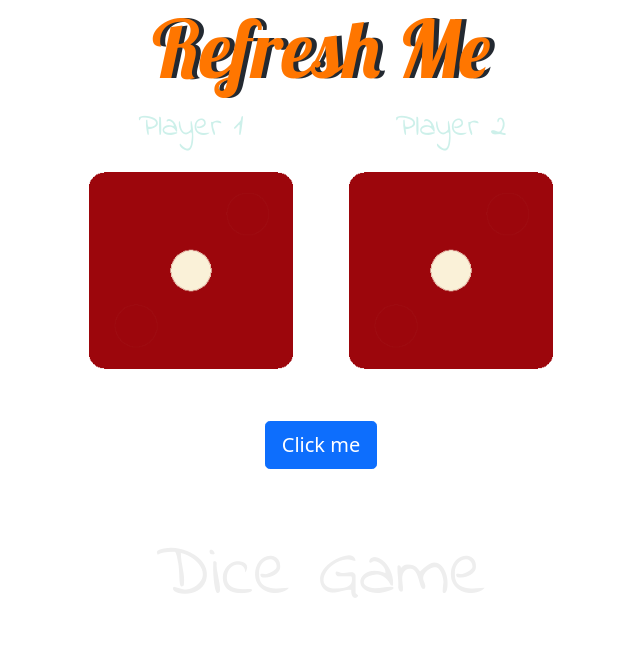
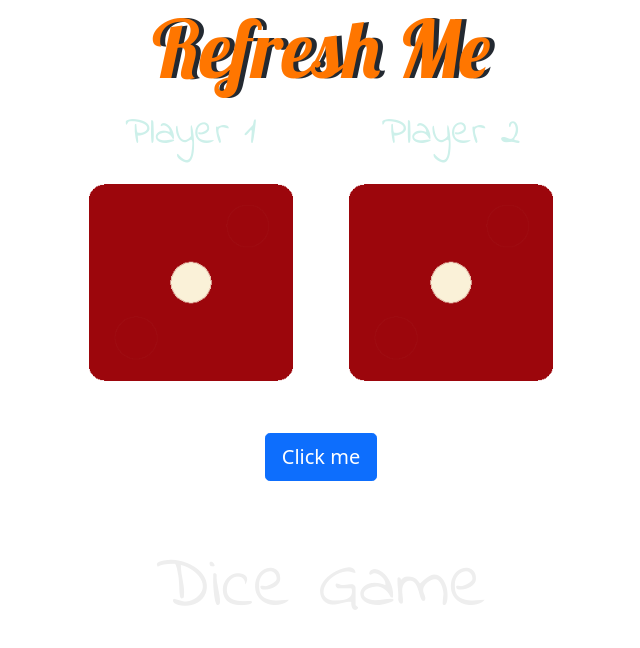
Before and after one commit to suryakantpandey/dice_game, a plain HTML site: page index.html in a window 1280 px wide. Shown: the whole page, without its empty margins (319-959 px from the left). Drawn offline with nearby package versions, Linux system fonts and the light colour scheme.

Commit message:
Update index.html

```diff
--- a/index.html
+++ b/index.html
@@ -14,12 +14,12 @@
       <h1 class="display-1">Refresh Me</h1>
 
       <div class="dice">
-        <p>Player 1</p>
+        <p class="fs-1">Player 1</p>
         <img class="img1" src="images/dice1.png">
       </div>
 
       <div class="dice">
-        <p>Player 2</p>
+        <p class="fs-1">Player 2</p>
         <img class="img2" src="images/dice1.png">
       </div>
       <div class="m-5"><button class="btn btn-primary btn-lg"onclick="refresh()">Click me</button></div>
```
